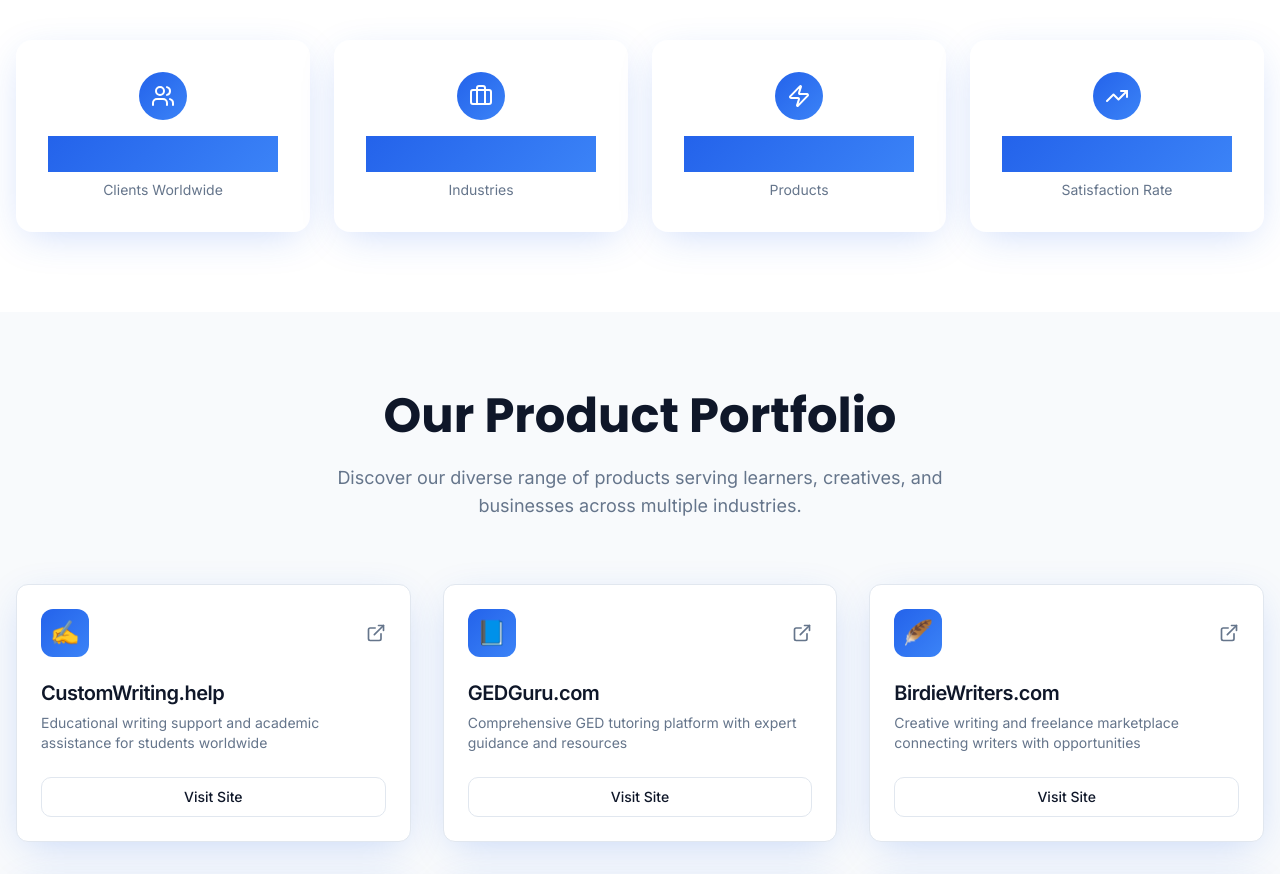
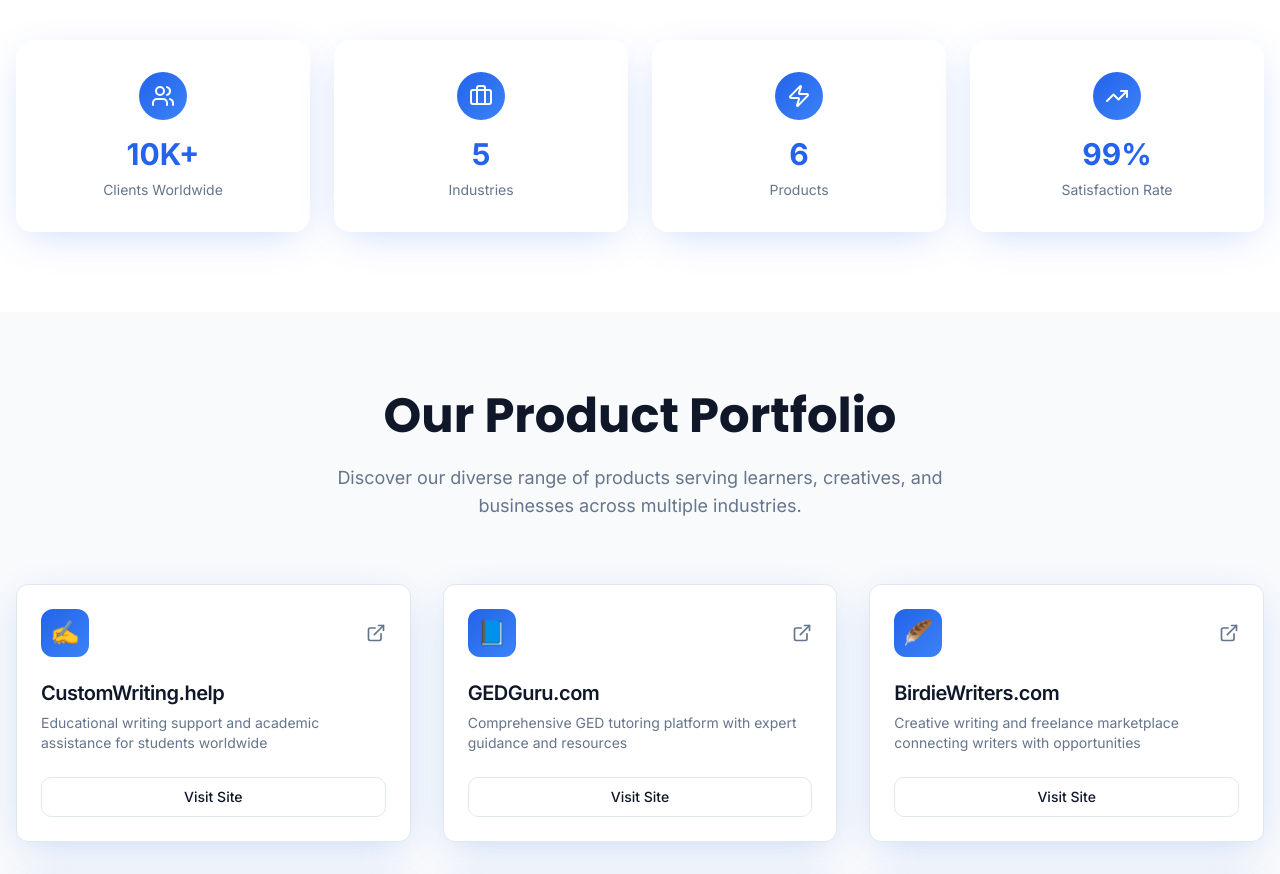
Before and after one commit to BeABrand/ventures-nexus-hub, a React (Vite) app: page / in a window 1280 px wide. Shown: the part 1060-1934 px from the top of the page. Built offline with nearby package versions, Linux system fonts and the light colour scheme; the HTML template or start-up script is replaced by a standard one.

Commit message:
Fix text gradient on homepage
Correct text gradient styling for analytics section on the homepage. Update "Clients Worldwide", "Industries", "Products", and "Satisfaction Rate" to use `text-primary` instead of `text-gradient` to resolve visibility issues.

```diff
--- a/src/pages/Home.tsx
+++ b/src/pages/Home.tsx
@@ -124,7 +124,7 @@ const Home = () => {
                 <div className="inline-flex items-center justify-center w-12 h-12 rounded-full gradient-primary mb-4">
                   <stat.icon className="w-6 h-6 text-primary-foreground" />
                 </div>
-                <div className="text-3xl font-bold mb-2 text-gradient">{stat.value}</div>
+                <div className="text-3xl font-bold mb-2 text-primary">{stat.value}</div>
                 <div className="text-sm text-muted-foreground">{stat.label}</div>
               </div>
             ))}
```
